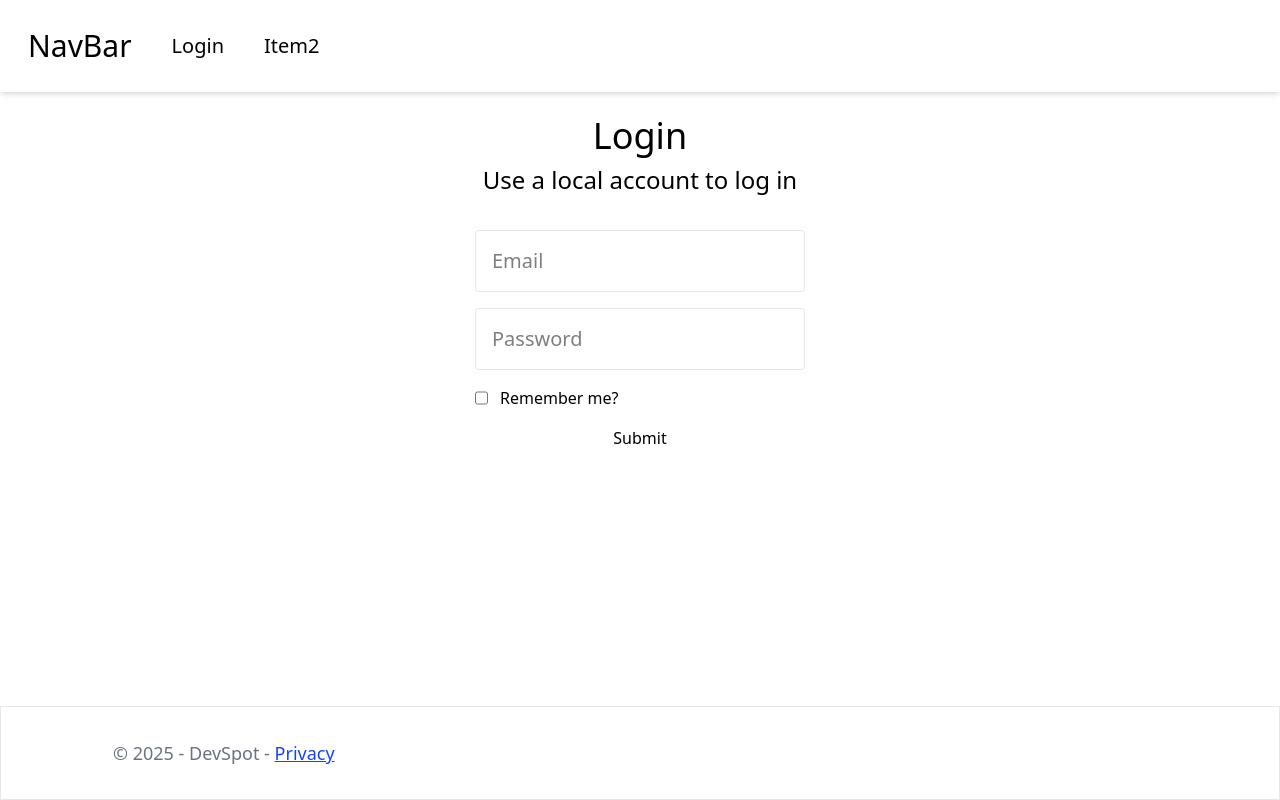
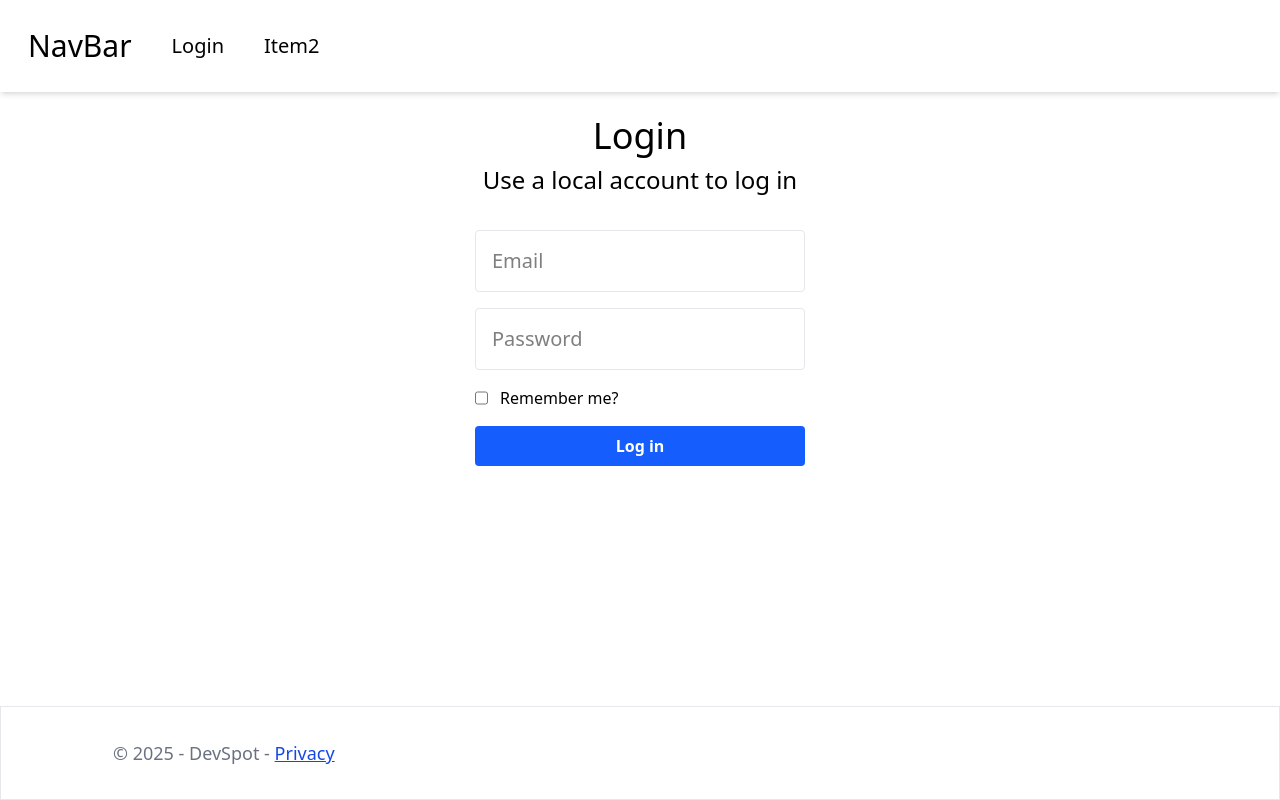
Before and after one commit to yiwenwangANU/dotnetfrontend, a Next.js app: page /identity/account/login in a window 1280 px wide. Built offline with nearby package versions, Linux system fonts and the light colour scheme.

Commit message:
update Button component and implement login form

```diff
--- a/src/app/identity/account/login/page.tsx
+++ b/src/app/identity/account/login/page.tsx
@@ -1,4 +1,5 @@
 "use client";
+import Button from "@/components/Buttom";
 import { useForm, SubmitHandler } from "react-hook-form";
 
 type Inputs = {
@@ -24,9 +25,10 @@ const Login = () => {
         <input
           placeholder="Email"
           className="border rounded border-gray-200 p-4 text-xl"
-          {...(register("email"), { required: true })}
+          {...register("email", { required: true })}
         />
         <input
+          type="password"
           placeholder="Password"
           className="border rounded border-gray-200 p-4 text-xl"
           {...register("password", { required: true })}
@@ -37,7 +39,7 @@ const Login = () => {
           <input type="checkbox" id="rememberMe" {...register("rememberMe")} />
           <label htmlFor="rememberMe">Remember me?</label>
         </div>
-        <input type="submit" />
+        <Button type="submit">Log in</Button>
       </form>
     </div>
   );
--- a/src/components/Buttom.tsx
+++ b/src/components/Buttom.tsx
@@ -1,10 +1,15 @@
-import { ButtonHTMLAttributes, FC } from "react";
+import { ButtonHTMLAttributes, FC, ReactNode } from "react";
 
 type ButtonProps = {
   variant?: "primary" | "secondary" | "danger";
+  children: ReactNode;
 } & ButtonHTMLAttributes<HTMLButtonElement>;
 
-const Button: FC<ButtonProps> = ({ variant = "primary", ...props }) => {
+const Button: FC<ButtonProps> = ({
+  variant = "primary",
+  children,
+  ...props
+}) => {
   const baseStyles = "px-4 py-2 rounded font-semibold";
 
   const variantStyles = {
@@ -13,11 +18,9 @@ const Button: FC<ButtonProps> = ({ variant = "primary", ...props }) => {
     danger: "bg-red-600 text-white hover:bg-red-700",
   };
   return (
-    <button
-      className={`${baseStyles} ${variantStyles[variant]}`}
-      {...props}
-      {...props}
-    />
+    <button className={`${baseStyles} ${variantStyles[variant]}`} {...props}>
+      {children}
+    </button>
   );
 };
 
```
